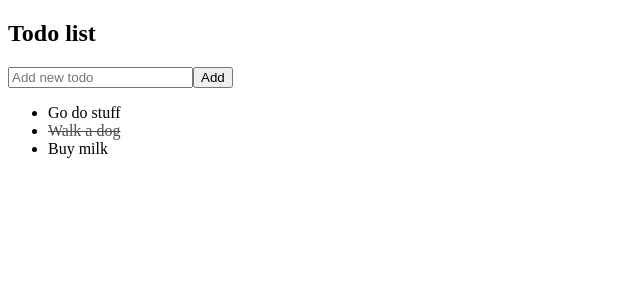
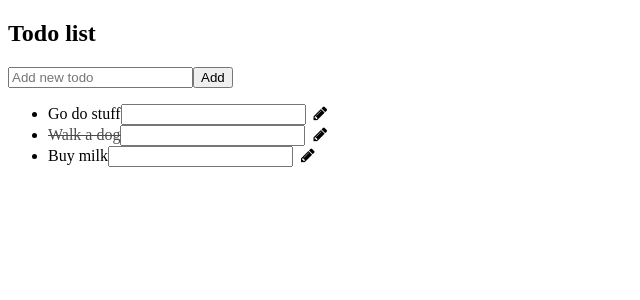
Before and after one commit to NeilaVait/todo-hook, a React (Create React App) app: page / in a window 1280 px wide. Shown: the top 300 px of the page, without its empty margins (0-640 px from the left). Built offline with nearby package versions, Linux system fonts and the light colour scheme.

Commit message:
added Font awesom. Edit start

```diff
--- a/package.json
+++ b/package.json
@@ -6,6 +6,7 @@
     "@testing-library/jest-dom": "^5.14.1",
     "@testing-library/react": "^11.2.7",
     "@testing-library/user-event": "^12.8.3",
+    "font-awesome": "4.7",
     "react": "^17.0.2",
     "react-dom": "^17.0.2",
     "react-scripts": "4.0.3",
--- a/src/App.css
+++ b/src/App.css
@@ -1,4 +1,13 @@
 .item-done {
-    text-decoration: line-through;
-    opacity: 0.7;
+  text-decoration: line-through;
+  opacity: 0.7;
 }
+
+.fa {
+  margin: 0em 0.5em;
+  cursor: pointer;
+}
+
+.cur-point {
+  cursor: pointer;
+}
--- a/src/components/TodoItem.jsx
+++ b/src/components/TodoItem.jsx
@@ -1,9 +1,19 @@
-import React from 'react'
+import React from "react";
 
-export const TodoItem = ({item, onDoneUndone}) => {
-    return (
-        <li onClick={() => onDoneUndone(item.id)} >
-            <span className={item.done ? 'item-done': ''}>{item.title}</span>
-        </li>
-    )
-}
+export const TodoItem = ({ item, onDoneUndone }) => {
+  // sukurti editTitle state
+  // sujungti ji su ivesties lauku
+  // salyginai rodyti input arba span
+  return (
+    <li className='cur-point'>
+      <span
+        onClick={() => onDoneUndone(item.id)}
+        className={item.done ? "item-done" : ""}
+      >
+        {item.title}
+      </span>
+      <input type="text" />
+      <i className="fa fa-pencil"></i>
+    </li>
+  );
+};
--- a/src/index.js
+++ b/src/index.js
@@ -2,6 +2,7 @@ import React from 'react';
 import ReactDOM from 'react-dom';
 import App from './App';
 import reportWebVitals from './reportWebVitals';
+import 'font-awesome/css/font-awesome.css'
 
 ReactDOM.render(
   <React.StrictMode>
```
Also changed, not shown: src/App.jsx (+17 -20 lines), 1 other file (tests, documents, lock files or other folders).
